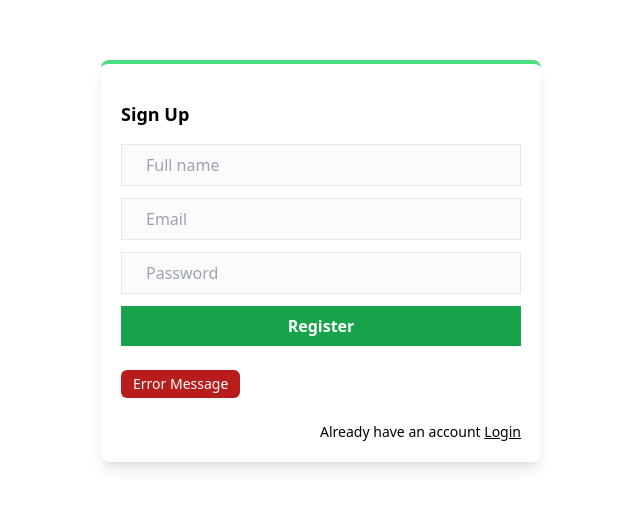
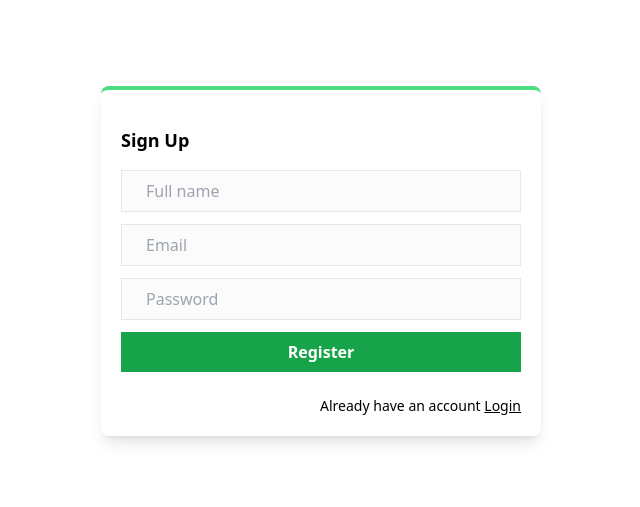
Before and after one commit to Rajnandini3847/Authentication, a Next.js app: page /register in a window 1280 px wide. Shown: the part 139-646 px from the top of the page, without its empty margins (319-959 px from the left). Built offline with nearby package versions, Linux system fonts and the light colour scheme.

Commit message:
Basic API call & testing

```diff
--- /dev/null
+++ b/src/app/api/register/route.js
@@ -0,0 +1,21 @@
+import { NextResponse } from "next/server";
+
+export async function POST(req) {
+  try {
+    const { name, email, password } = await req.json();
+
+    console.log("Name : ", name);
+    console.log("Email : ", email);
+    console.log("Password : ", password);
+
+    return NextResponse.json(
+        { message: "User registered" },
+        { status: 201 });
+
+  } catch (error) {
+    return NextResponse.json(
+      { message: "Error occured while registration" },
+      { status: 500 }
+    );
+  }
+}
--- a/src/components/RegisterForm.jsx
+++ b/src/components/RegisterForm.jsx
@@ -1,20 +1,84 @@
+"use client";
+
 import Link from "next/link";
-export default function RegisterForm (){
+import { useState } from "react";
+export default function RegisterForm() {
+  const [name, setName] = useState("");
+  const [email, setEmail] = useState("");
+  const [password, setPassword] = useState("");
+  const [error, setError] = useState("");
+
+  const handleSubmit = async (e) => {
+    e.preventDefault();
+
+    if (!name || !email || !password ){
+        setError("All fields are required");
+    }
+
+    try {
+        const res= await fetch('api/register',{
+            method: "POST",
+            headers : {
+                "content-Type" : "application/json"
+            },
+            body : JSON.stringify({
+                name, email, password
+            }),
+         })
+
+         if (res.ok) {
+            const form = e.target;
+            form.reset();
+         } else {
+            alert("User registration failed")
+         }
+    } catch (error) {
+        console.log("error occured while registration", error)
+
+    }
+  }
+
+  console.log("Name :", name);
+
+
+
   return (
     <div className="grid place-content-center h-screen">
       <div className="shadow-lg p-5 rounded-lg border-t-4 border-green-400">
         <h1 className="text-lg font-bold my-4">Sign Up</h1>
-                <form className="flex flex-col gap-3">
-                    <input type="text" placeholder="Full name"></input>
-                    <input type="text" placeholder="Email"></input>
-                    <input type="Password" placeholder="Password"></input>
-                    <button className="bg-green-600 cursor-pointer text-white py-2 px-6 font-bold">Register</button>
+
+        <form onSubmit={handleSubmit} className="flex flex-col gap-3 ">
+          <input
+            onChange={(e) => setName(e.target.value)}
+            type="text"
+            placeholder="Full name"
+          />
+          <input
+            onChange={(e) => setEmail(e.target.value)}
+            type="text"
+            placeholder="Email"
+          />
+          <input
+            onChange={(e) => setPassword(e.target.value)}
+            type="Password"
+            placeholder="Password"
+          />
+
+          <button className="bg-green-600 cursor-pointer text-white py-2 px-6 font-bold">
+            Register
+          </button>
+
+          {error && (
             <div className="bg-red-700 w-fit text-white text-sm py-1 px-3 mt-3 rounded-md">
-                        Error Message
+              {error}
             </div>
-                    <Link className="text-right text-sm mt-3" href={'/'}>Already have an account <span className="underline">Login</span></Link>
+          )}
+
+          <Link className="text-right text-sm mt-3" href={"/"}>
+            Already have an account <span className="underline">Login</span>
+          </Link>
         </form>
       </div>
     </div>
-    )
+  );
 }
```
Also changed, not shown: package.json (+8 -5 lines), 1 other file (tests, documents, lock files or other folders). Lines whose indentation alone changed are shown as unchanged.
